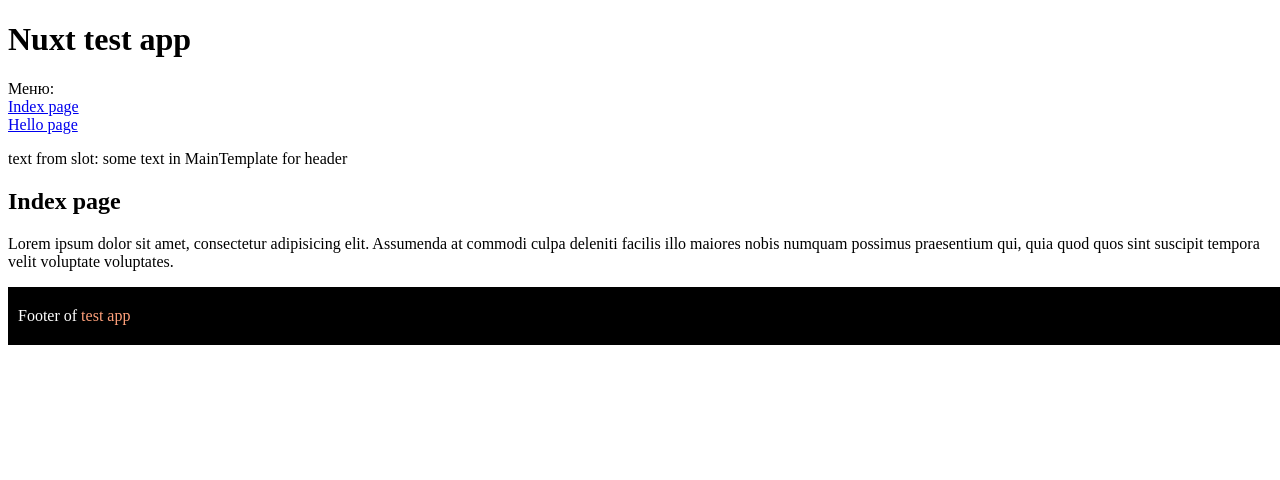
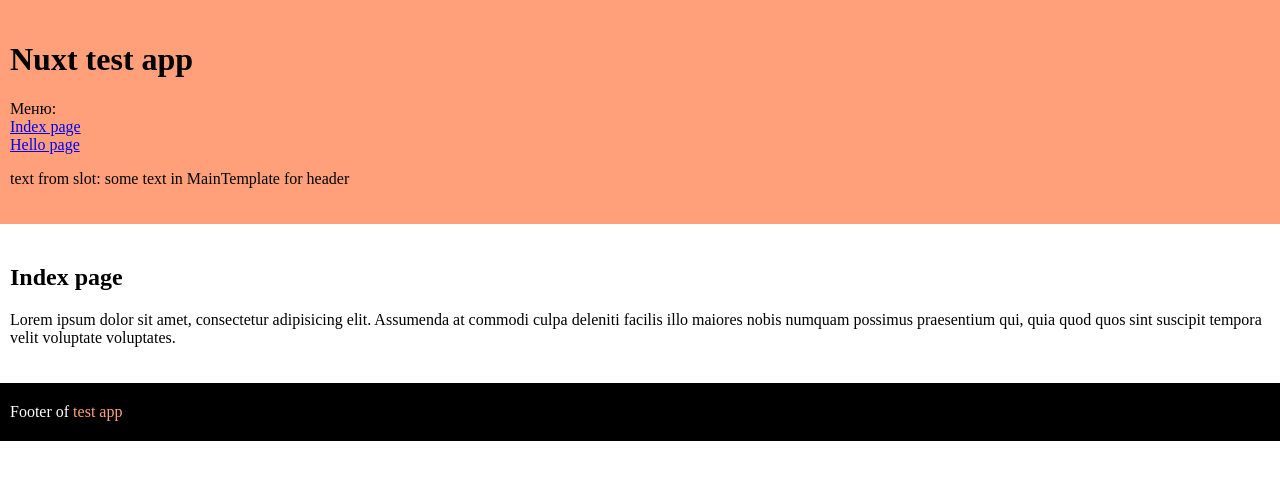
Before and after one commit to Tskon/NuxtTest, a Nuxt app in the folder zeroBuild/: page / in a window 1280 px wide. Shown: the top 480 px of the page. Built offline with nearby package versions, Linux system fonts and the light colour scheme.

Commit message:
few styles

```diff
--- a/zeroBuild/components/MainHeader.vue
+++ b/zeroBuild/components/MainHeader.vue
@@ -1,5 +1,5 @@
 <template>
-    <header>
+    <header class="header">
         <h1>Nuxt test app</h1>
         <slot name="menu"></slot>
         <p>text from slot: <slot></slot></p>
@@ -13,5 +13,10 @@
 </script>
 
 <style scoped>
+    .header{
+        background-color: lightsalmon;
+        padding: 20px 10px;
+        width: 100%;
+    }
 
 </style>
--- a/zeroBuild/layout/MainTemplate.vue
+++ b/zeroBuild/layout/MainTemplate.vue
@@ -4,7 +4,7 @@
             <main-menu slot="menu"></main-menu>
             some text in MainTemplate for header
         </main-header>
-        <main>
+        <main class="content">
             <slot></slot>
         </main>
         <footer class="footer">Footer of <span class="footer_highlight">test app</span></footer>
@@ -25,6 +25,12 @@
 </script>
 
 <style lang="css">
+    body{
+        margin: 0;
+    }
+    .content{
+        padding: 20px 10px;
+    }
     .footer{
         width: 100%;
         padding: 20px 10px;
```
